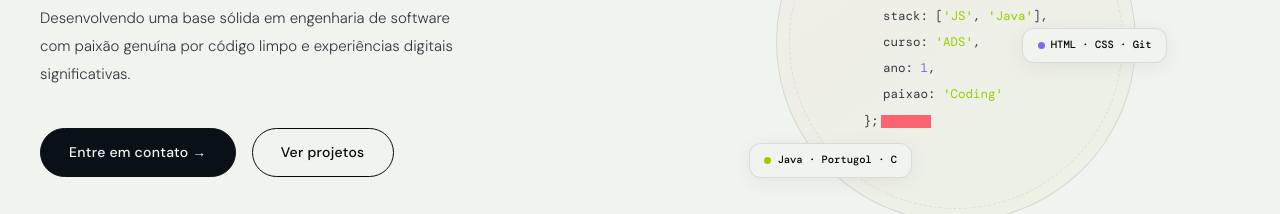
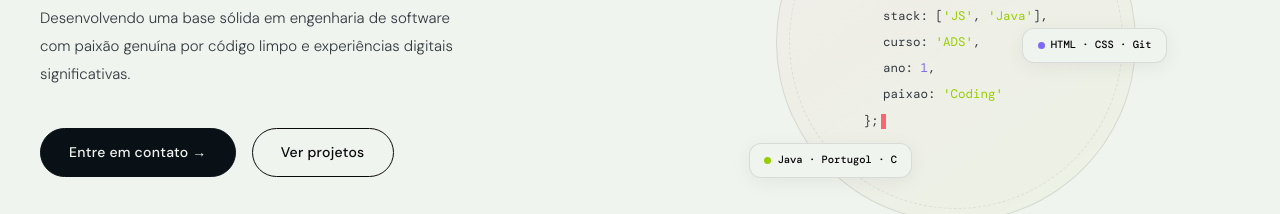
Before and after one commit to GiovannyCosta/portifolio, a plain HTML site: page index.html in a window 1280 px wide. Both pictures are taken after a click on the link "Início". Shown: the part 394-608 px from the top of the page. Drawn offline with nearby package versions, Linux system fonts and the light colour scheme; a web font is replaced by a local one.

Commit message:
style: adjust about cursor blink size

```diff
--- a/src/css/about.css
+++ b/src/css/about.css
@@ -124,8 +124,8 @@
 
 .cursor-blink {
   display: inline-block;
-  width: 50px;
-  height: 13px;
+  width: 5px;
+  height: 15px;
   background: var(--primary-pink);
   animation: blink 1s infinite;
   vertical-align: middle;
```
